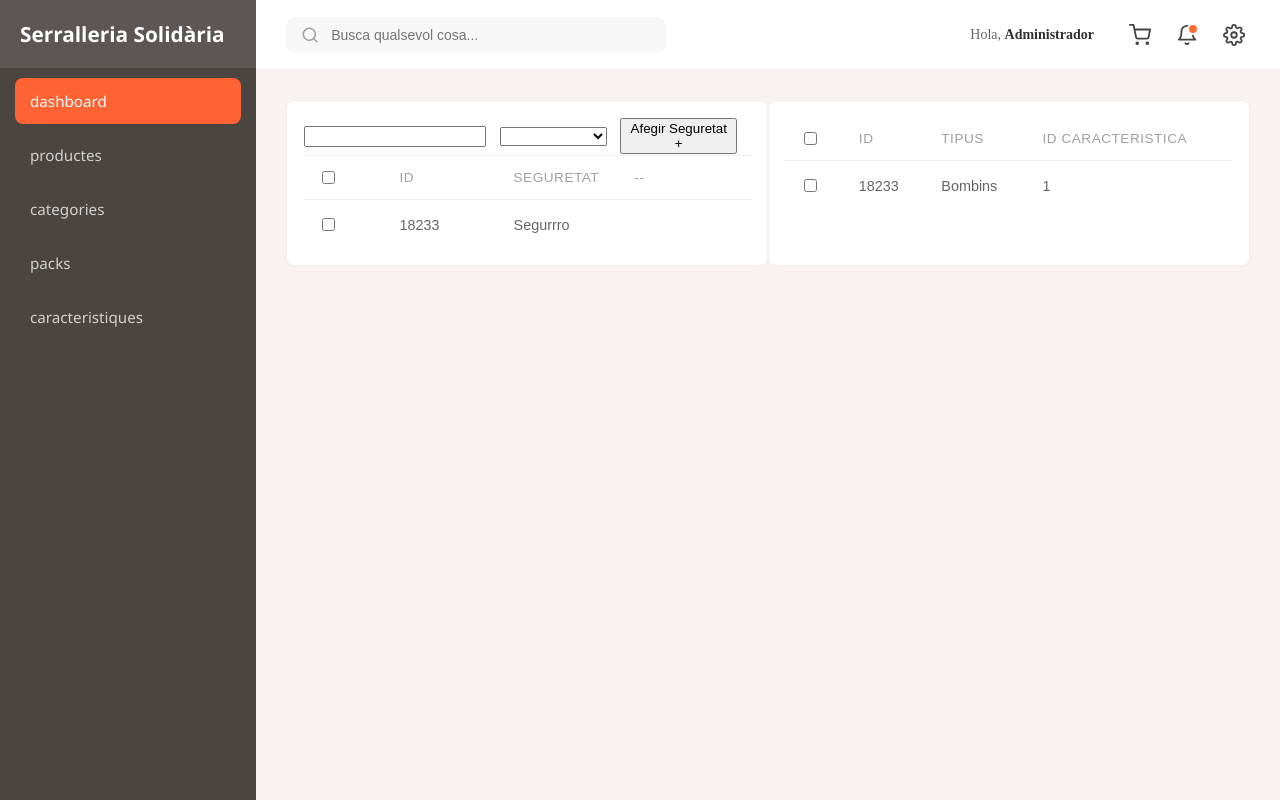
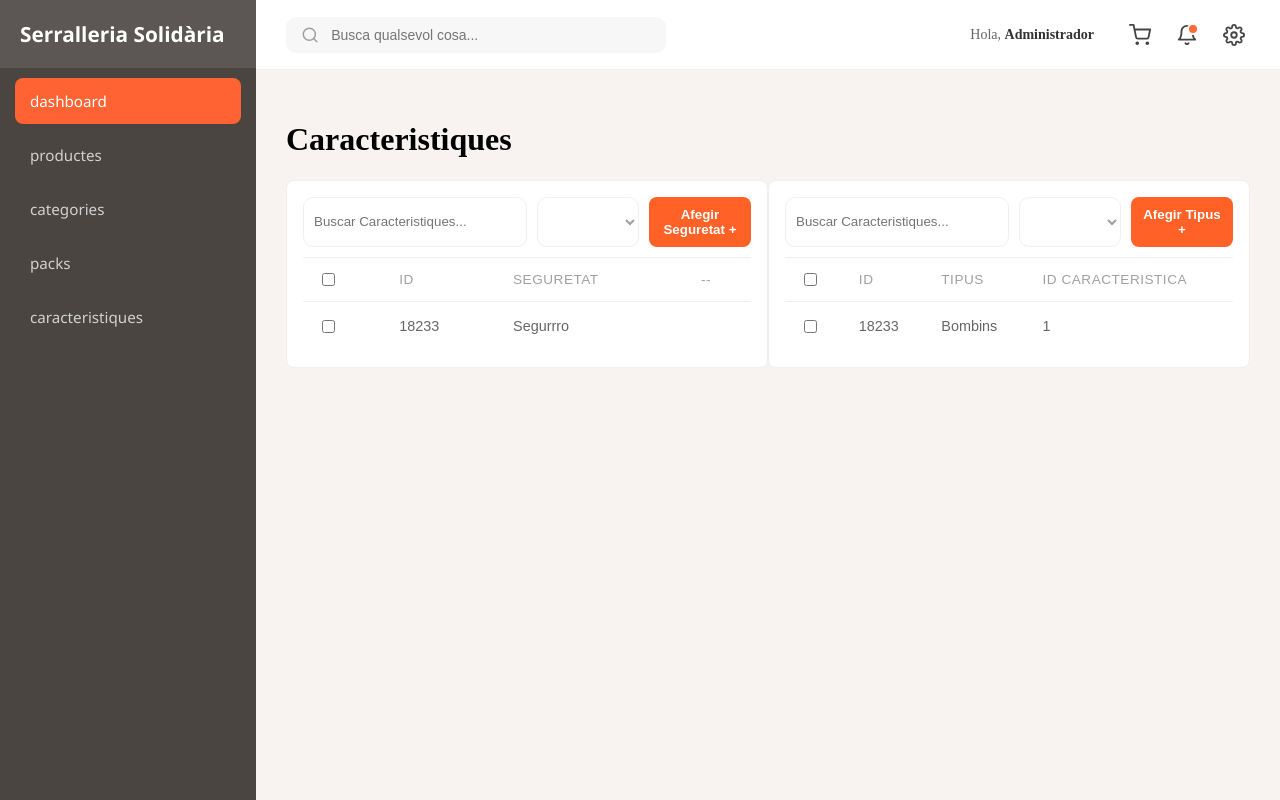
Before and after one commit to Anderson-Jimenez/serralleria_solidaria, a React app in the folder frontend/: page /admin/characteristics in a window 1280 px wide. Built offline with nearby package versions, Linux system fonts and the light colour scheme; the HTML template or start-up script is replaced by a standard one.

Commit message:
diseny taules caracteristiques

```diff
--- a/frontend/src/pages/admin/characteristics.jsx
+++ b/frontend/src/pages/admin/characteristics.jsx
@@ -1,21 +1,22 @@
 function Characteristics() {
   return (
     <div className="dashboard-content">
+      <h1>Caracteristiques</h1>
       <div className="caracteristics-content">
         <div className="table-container">
+
+          <div className="tableFilters">
+            <input type="text" name="" id="" placeholder="Buscar Caracteristiques..."/>
+
+            <select name="" id="">
+
+            </select>
+
+            <button>Afegir Seguretat +</button>
+          </div>
+
           <table>
             <thead>
-
-              <tr className="tableFilters">
-                <td colSpan={2}> <input type="text" name="" id="" /> </td>
-                <td>
-                  <select name="" id="">
-
-                  </select>
-                </td>
-                <td><button>Afegir Seguretat +</button></td>
-              </tr>
-
               <tr>
                 <th><input type="checkbox" /></th>
                 <th>ID</th>
@@ -37,6 +38,15 @@ function Characteristics() {
           </table>
         </div>
         <div className="table-container">
+          <div className="tableFilters">
+            <input type="text" name="" id="" placeholder="Buscar Caracteristiques..."/>
+
+            <select name="" id="">
+
+            </select>
+
+            <button>Afegir Tipus +</button>
+          </div>
           <table>
             <thead>
               <tr>
--- a/frontend/src/scss/_caracteristics.scss
+++ b/frontend/src/scss/_caracteristics.scss
@@ -11,9 +11,25 @@ $color-accent: #ff6b35; // El taronja del teu botó
 }
 
 .tableFilters{
-    padding: 10px;
-    input, select, button{
-        width: 90%;
+    gap: 10px;
+    padding-bottom: 10px;
+    border-bottom: 1px solid $color-border;
+
+    @include mixins.flex-spacebetween;
+
+    select{
+        width: 24%;
+        @include mixins.dropdown-filters-tables;
+    }
+
+    input{
+        width: 48%;
+        @include mixins.search-bar-tables;
+    }
+
+    button{
+        width: 24%;
+        @include mixins.button-orange;
     }
 }
 
@@ -28,6 +44,8 @@ $color-accent: #ff6b35; // El taronja del teu botó
         width: 100%;
         border-collapse: collapse;
         font-family: sans-serif;
+
+
 
         thead {
             tr {
--- a/frontend/src/scss/_mixins.scss
+++ b/frontend/src/scss/_mixins.scss
@@ -1,3 +1,8 @@
+$color-orange: #FF6126;
+$color-border: #f0f0f0;
+$color-text-grey: #a0a0a0;
+
+
 @mixin flex-center{
     display: flex;
     justify-content: center;
@@ -8,3 +13,28 @@
     display: flex;
     justify-content: space-between;
 }
+
+@mixin button-orange{
+    background-color: $color-orange;
+    border: none;
+    padding: 10px;
+    border-radius: 8px;
+    color: white;
+    font-weight: 700;
+}
+
+@mixin dropdown-filters-tables{
+    color: $color-text-grey;
+    background-color: white;
+    border: $color-border solid 1px;
+    padding: 10px;
+    border-radius: 10px;
+}
+
+@mixin search-bar-tables{
+    color: $color-text-grey;
+    background-color: white;
+    border: $color-border solid 1px;
+    padding: 10px;
+    border-radius: 10px;
+}
```
